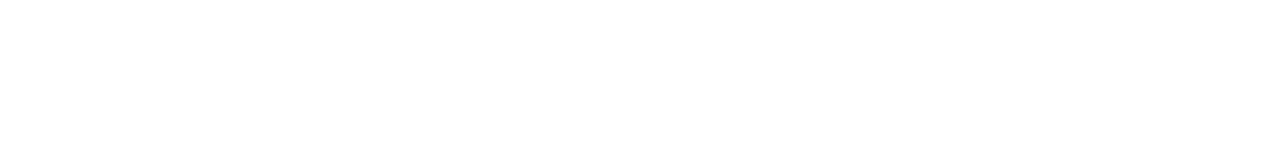
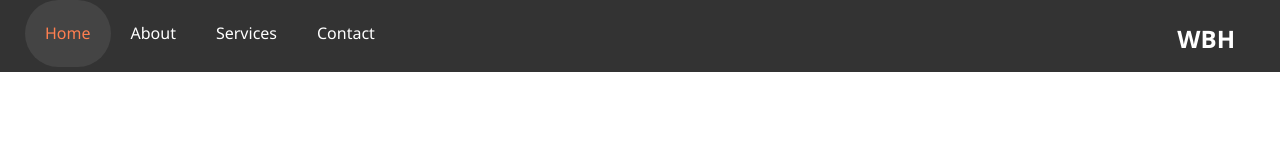
Before and after one commit to Kamran-Dev/Hotel-Website-Portfolio, a plain HTML site: page index.html in a window 1280 px wide. Drawn offline with Linux system fonts and the light colour scheme.

Commit message:
Navigation bar added

```diff
--- a/css files/style.css
+++ b/css files/style.css
@@ -0,0 +1,78 @@
+/* Reset */
+* {
+    margin: 0;
+    padding: 0;
+    box-sizing: border-box; /* do not add padding to the actual width of the box */
+}
+
+/* Main styling */
+html, body {
+    font-family:'Segoe UI', Tahoma, Geneva, Verdana, sans-serif;
+    line-height: 1.7em;
+}
+
+/* Container for navbar*/
+.container {
+    margin: auto;
+    max-width: 1250px;
+    overflow: auto;
+    padding: 0 10px;
+}
+
+/* Links */
+a {
+    text-decoration: none;
+    color: #333;
+}
+
+/* Headings */
+h1 h2 h3 {
+    padding-bottom: 20px;
+}
+
+/* Paragraph */
+p {
+    /* Top-Bottom Left-Right */
+    margin: 10px 0;
+}
+
+/* Navbar */
+#navbar {
+    background-color: #333;
+    color: #fff;
+    overflow: auto;
+
+}
+
+/* Navbar links */
+#navbar a {
+    color: #fff;
+}
+
+#navbar h1 {
+    float: right;
+    padding-top: 5px;
+}
+
+#navbar ul {
+    list-style: none;
+    float: left;
+
+}
+
+#navbar li {
+    float: left;
+}
+
+#navbar a {
+    display: block;
+    padding: 20px;
+    text-align: center;
+}
+
+#navbar ul li a:hover,
+#navbar ul li a.current{
+    background-color: #444;
+    color: coral;
+    border-radius: 50px;
+}
--- a/index.html
+++ b/index.html
@@ -3,8 +3,28 @@
   <head>
     <meta charset="UTF-8" />
     <meta http-equiv="X-UA-Compatible" content="IE=edge" />
+    <meta
+      name="description"
+      content="Welcome to the most extraordinary hotel in Hamburg."
+    />
     <meta name="viewport" content="width=device-width, initial-scale=1.0" />
-    <title>Document</title>
+    <meta name="keywords" content="WB Hotel, New Hotel, Hotel in Hamburg" />
+    <link rel="stylesheet" href="/css files/style.css" />
+    <title>Hotel WB | Welcome</title>
   </head>
-  <body></body>
+  <body>
+    <header>
+      <nav id="navbar">
+        <div class="container">
+          <h1 class="logo"><a href="index.html">WBH</a></h1>
+          <ul>
+            <li><a class="current" href="index.html">Home</a></li>
+            <li><a href="about.html">About</a></li>
+            <li><a href="services.html">Services</a></li>
+            <li><a href="contact.html">Contact</a></li>
+          </ul>
+        </div>
+      </nav>
+    </header>
+  </body>
 </html>
```
Also changed, not shown: services.html (added).
